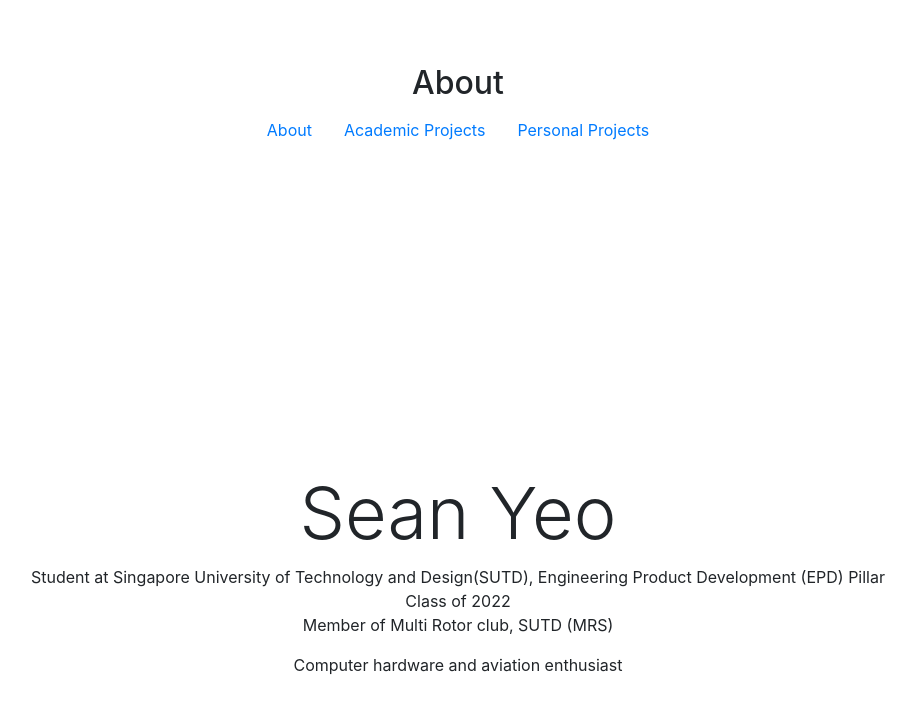
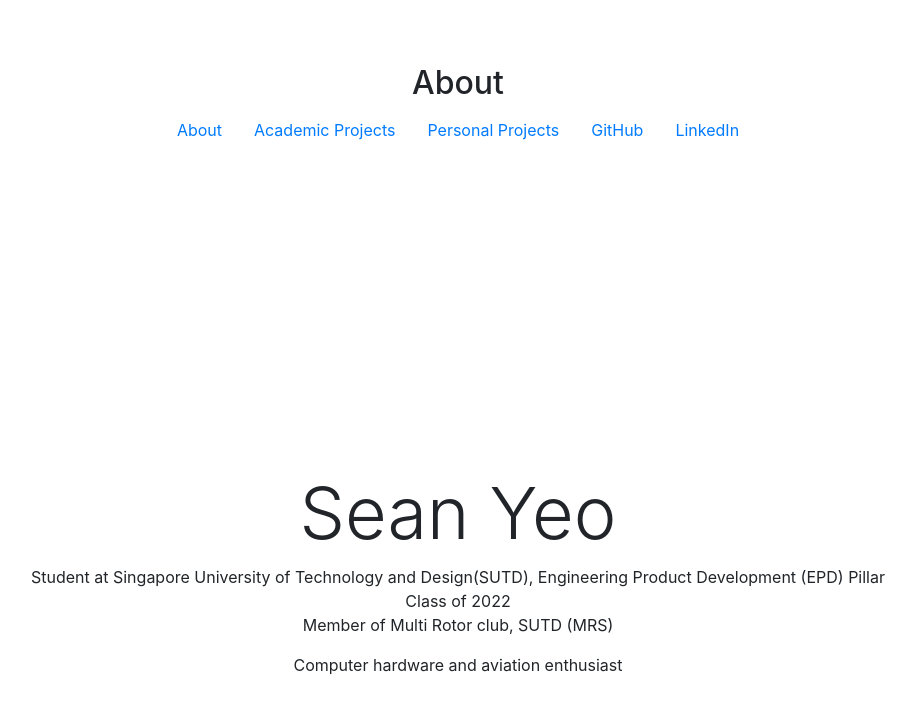
Before and after one commit to weighanchor4414/weighanchor4414.github.io, a plain HTML site: page index.html in a window 1280 px wide. Shown: the whole page, without its empty margins (182-1095 px from the left). Drawn offline with nearby package versions, Linux system fonts and the light colour scheme; a script that the page names is missing.

Commit message:
Added Github and linkedin links to navbar links

```diff
--- a/index.html
+++ b/index.html
@@ -37,6 +37,12 @@
 						<a class="nav-link" href="https://about.weighanchor.xyz/personal_projects">
 							Personal Projects
 						</a>
+						<a class = "nav-link" href="https://github.com/weighanchor4414">
+							GitHub
+						</a>
+						<a class = "nav-link" href="https://www.linkedin.com/in/sean-yeo-85b8351a0/">
+							LinkedIn
+						</a>
 					</nav>
 				</div>
 			</header>
```
Also changed, not shown: academic_projects/index.html (+6 -0 lines), personal_projects/index.html (+6 -0 lines).
